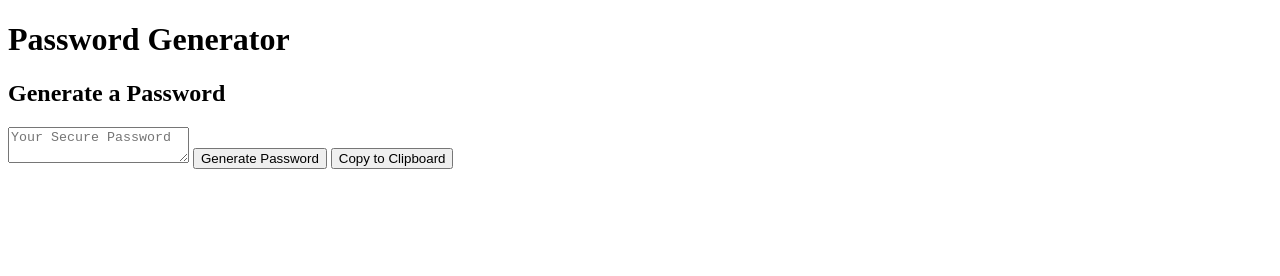
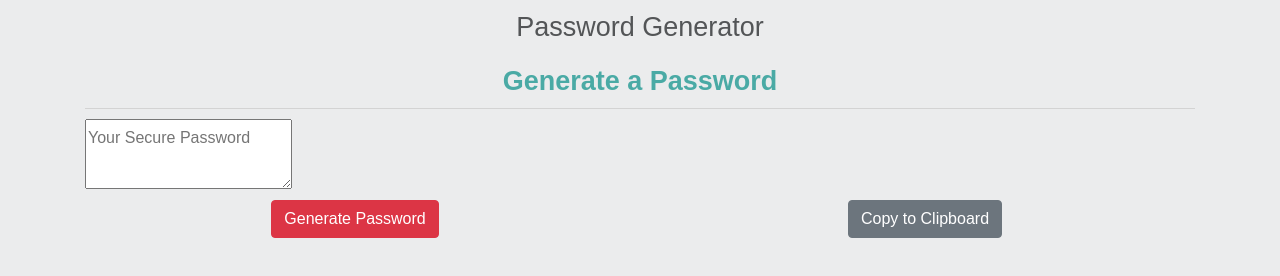
Before and after one commit to Tonnette/password-generator, a plain HTML site: page index.html in a window 1280 px wide. Drawn offline with nearby package versions, Linux system fonts and the light colour scheme.

Commit message:
centered buttons

```diff
--- /dev/null
+++ b/css/reset.css
@@ -0,0 +1,137 @@
+/* http://meyerweb.com/eric/tools/css/reset/
+   v2.0 | 20110126
+   License: none (public domain)
+*/
+
+html,
+body,
+div,
+span,
+applet,
+object,
+iframe,
+h1,
+h2,
+h3,
+h4,
+h5,
+h6,
+p,
+blockquote,
+pre,
+a,
+abbr,
+acronym,
+address,
+big,
+cite,
+code,
+del,
+dfn,
+em,
+img,
+ins,
+kbd,
+q,
+s,
+samp,
+small,
+strike,
+strong,
+sub,
+sup,
+tt,
+var,
+b,
+u,
+i,
+center,
+dl,
+dt,
+dd,
+ol,
+ul,
+li,
+fieldset,
+form,
+label,
+legend,
+table,
+caption,
+tbody,
+tfoot,
+thead,
+tr,
+th,
+td,
+article,
+aside,
+canvas,
+details,
+embed,
+figure,
+figcaption,
+footer,
+header,
+hgroup,
+menu,
+nav,
+output,
+ruby,
+section,
+summary,
+time,
+mark,
+audio,
+video {
+    margin: 0;
+    padding: 0;
+    border: 0;
+    font-size: 100%;
+    font: inherit;
+    vertical-align: baseline;
+}
+
+
+/* HTML5 display-role reset for older browsers */
+
+article,
+aside,
+details,
+figcaption,
+figure,
+footer,
+header,
+hgroup,
+menu,
+nav,
+section {
+    display: block;
+}
+
+body {
+    line-height: 1;
+}
+
+ol,
+ul {
+    list-style: none;
+}
+
+blockquote,
+q {
+    quotes: none;
+}
+
+blockquote:before,
+blockquote:after,
+q:before,
+q:after {
+    content: '';
+    content: none;
+}
+
+table {
+    border-collapse: collapse;
+    border-spacing: 0;
+}
--- /dev/null
+++ b/css/style.css
@@ -0,0 +1,55 @@
+* {
+    box-sizing: border-box;
+}
+
+.myContainer {
+    border: 1px solid lightgrey;
+    background-color:#ebeced;
+    margin-top: 15px;
+    padding-bottom: 10px;
+    margin-bottom: 75px;
+}
+
+h1 {
+    font-family: Arial, Helvetica, sans-serif;
+    color: #535557;
+    text-align: center;
+    font-size: 27px;
+
+}
+
+h2 {
+    font-family: Arial, Helvetica, sans-serif;
+    color: #4aaaa5;
+    text-align: center;
+    font-size: 27px;
+    font-weight: 700;
+    margin-bottom: 10px;
+    padding: 0;
+    border-bottom: 1px solid lightgrey;
+}
+
+p {
+    line-height: 2;
+    margin-right: 50px;
+    padding-left: 10px;
+    color: grey;
+    font-family: Arial, Helvetica Neue, Helvetica, sans-serif;
+}
+
+body {
+    margin: 0;
+    background-color:#ebeced;
+    padding: 0px;
+    color: grey;
+    font-family: Arial, Helvetica Neue, Helvetica, sans-serif;
+    line-height: 2;
+}
+
+#generate {
+    float: none;
+}
+
+#copy {
+    float: none;
+}
--- a/index.html
+++ b/index.html
@@ -6,18 +6,47 @@
     <meta name="viewport" content="width=device-width, initial-scale=1.0" />
     <meta http-equiv="X-UA-Compatible" content="ie=edge" />
     <title>Password Generator</title>
+    <link rel="stylesheet" href="https://stackpath.bootstrapcdn.com/bootstrap/4.3.1/css/bootstrap.min.css"
+        integrity="sha384-ggOyR0iXCbMQv3Xipma34MD+dH/1fQ784/j6cY/iJTQUOhcWr7x9JvoRxT2MZw1T" crossorigin="anonymous">
+    <link rel="stylesheet" type="text/css" href="./css/reset.css">
+    <link rel="stylesheet" type="text/css" href="./css/style.css">
 </head>
 
 <body>
-    <header>
-        <h1>Password Generator</h1>
-    </header>
-    <h2>Generate a Password</h2>
-    <textarea readonly id="password" placeholder="Your Secure Password" aria-label="Generated Password"></textarea>
-    <button id="generate" onclick="clickEvent();">Generate Password</button>
-    <button id="copy">
-    Copy to Clipboard
-  </button>
+    <div class="container">
+        <div class="row">
+            <div class="col-lg-12">
+                <header>
+                    <h1>Password Generator</h1>
+                </header>
+            </div>
+
+        </div>
+        <div class="row">
+            <div class="col-lg-12">
+                <h2>Generate a Password</h2>
+            </div>
+        </div>
+        <div class="row">
+            <div class="col-lg-12 col-sm-12">
+                <textarea readonly id="password" placeholder="Your Secure Password"
+                    aria-label="Generated Password"></textarea>
+            </div>
+        </div>
+        <div class="row" id="myRow">
+            <div class="col text-center">
+                <button type="button" class="btn btn-danger" id="generate" onclick="clickEvent();">Generate
+                    Password</button>
+
+            </div>
+            <div class="col text-center">
+                <button type="button" id="copy" class="btn btn-secondary">Copy to Clipboard</button>
+            </div>
+        </div>
+    </div>
+
+
+
 
 
 
--- a/script.js
+++ b/script.js
@@ -51,7 +51,8 @@ function clickEvent() {
 
         }
         alert("Your password is " + generate());
-        document.body.children[2].append(generate());
+        var myPassword = document.getElementById("password");
+        myPassword.append(generate());
 
 
 
```
Also changed, not shown: 2 other files.
